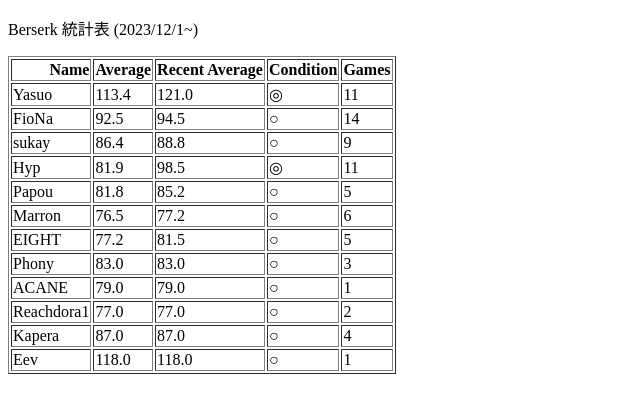
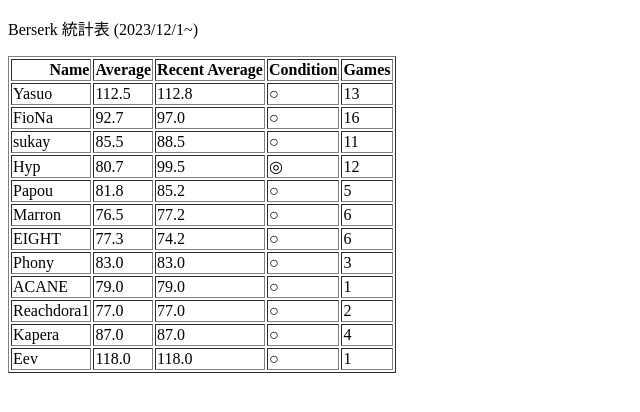
Before and after one commit to fionachan99/berserk, a plain HTML site: page index.html in a window 1280 px wide. Shown: the whole page, without its empty margins (0-640 px from the left). Drawn offline with Linux system fonts and the light colour scheme.

Commit message:
Update index.html

```diff
--- a/index.html
+++ b/index.html
@@ -18,31 +18,31 @@
   <tbody>
     <tr>
       <td>Yasuo</td>
-      <td>113.4</td>
-      <td>121.0</td>
-      <td>◎</td>
+      <td>112.5</td>
+      <td>112.8</td>
+      <td>○</td>
+      <td>13</td>
+    </tr>
+    <tr>
+      <td>FioNa</td>
+      <td>92.7</td>
+      <td>97.0</td>
+      <td>○</td>
+      <td>16</td>
+    </tr>
+    <tr>
+      <td>sukay</td>
+      <td>85.5</td>
+      <td>88.5</td>
+      <td>○</td>
       <td>11</td>
     </tr>
     <tr>
-      <td>FioNa</td>
-      <td>92.5</td>
-      <td>94.5</td>
-      <td>○</td>
-      <td>14</td>
-    </tr>
-    <tr>
-      <td>sukay</td>
-      <td>86.4</td>
-      <td>88.8</td>
-      <td>○</td>
-      <td>9</td>
-    </tr>
-    <tr>
       <td>Hyp</td>
-      <td>81.9</td>
-      <td>98.5</td>
+      <td>80.7</td>
+      <td>99.5</td>
       <td>◎</td>
-      <td>11</td>
+      <td>12</td>
     </tr>
     <tr>
       <td>Papou</td>
@@ -60,10 +60,10 @@
     </tr>
     <tr>
       <td>EIGHT</td>
-      <td>77.2</td>
-      <td>81.5</td>
+      <td>77.3</td>
+      <td>74.2</td>
       <td>○</td>
-      <td>5</td>
+      <td>6</td>
     </tr>
     <tr>
       <td>Phony</td>
```
